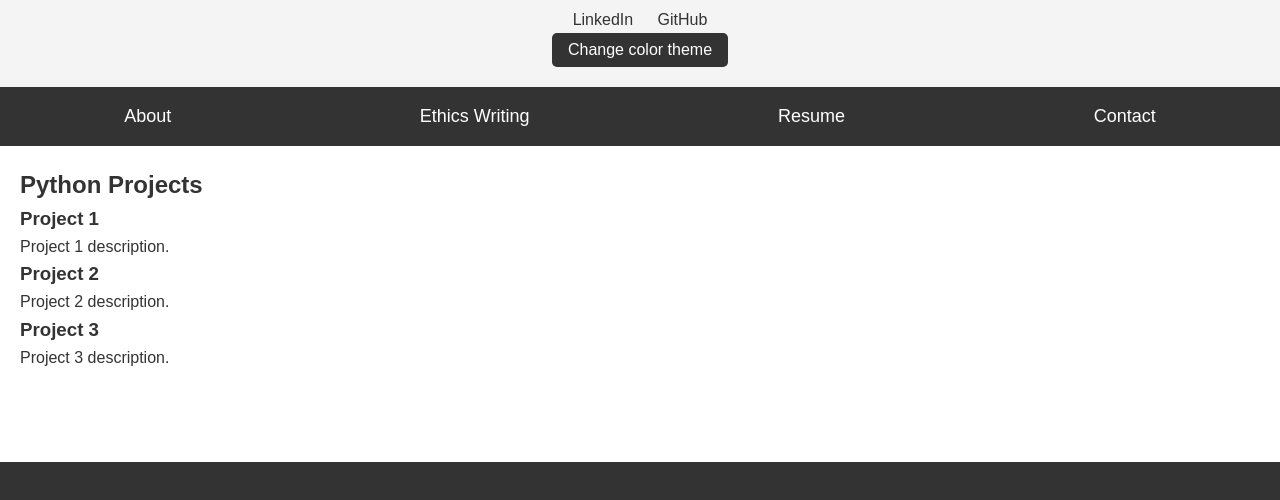
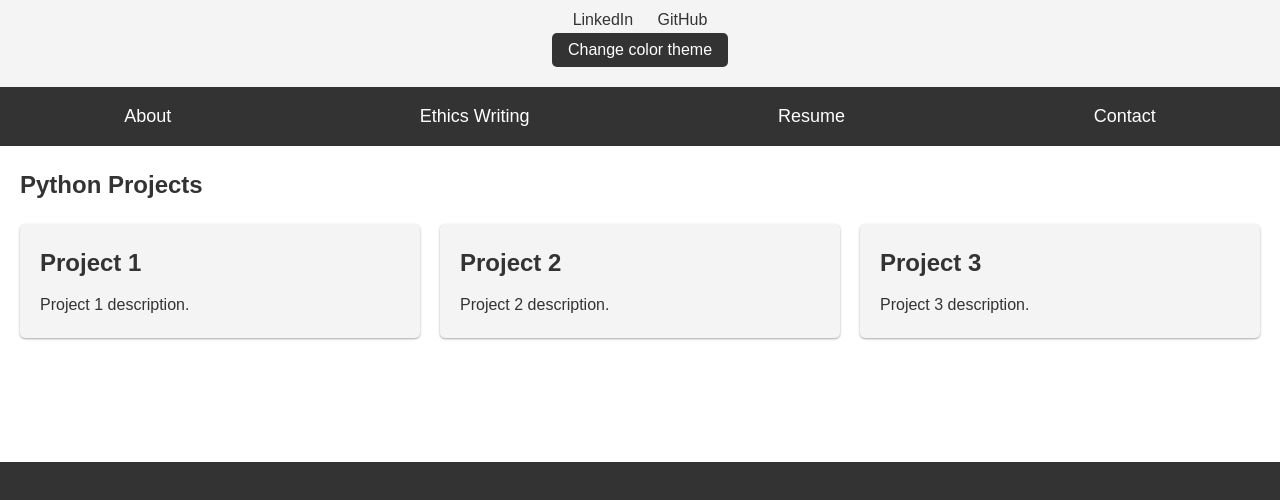
Before and after one commit to Metvertz/Metvertz.github.io, a plain HTML site: page index.html in a window 1280 px wide. Shown: the part 298-798 px from the top of the page. Drawn offline with Linux system fonts and the light colour scheme.

Commit message:
updated css to reflect project boxes

```diff
--- a/css/mainstyle.css
+++ b/css/mainstyle.css
@@ -109,3 +109,31 @@ footer {
     margin-top: 20px;
     flex-shrink: 0;
 }
+
+.project-grid {
+    display: grid;
+    grid-template-columns: repeat(auto-fit, minmax(300px, 1fr));
+    gap: 20px;
+    margin-top: 20px;
+}
+
+.project {
+    background-color: #f4f4f4;
+    border-radius: 5px;
+    box-shadow: 0 1px 3px rgba(0, 0, 0, 0.12), 0 1px 2px rgba(0, 0, 0, 0.24);
+    padding: 20px;
+    transition: box-shadow 0.3s;
+}
+
+.project:hover {
+    box-shadow: 0 14px 28px rgba(0, 0, 0, 0.25), 0 10px 10px rgba(0, 0, 0, 0.22);
+}
+
+.project h3 {
+    font-size: 24px;
+    margin-bottom: 10px;
+}
+
+.project p {
+    font-size: 16px;
+}
```
